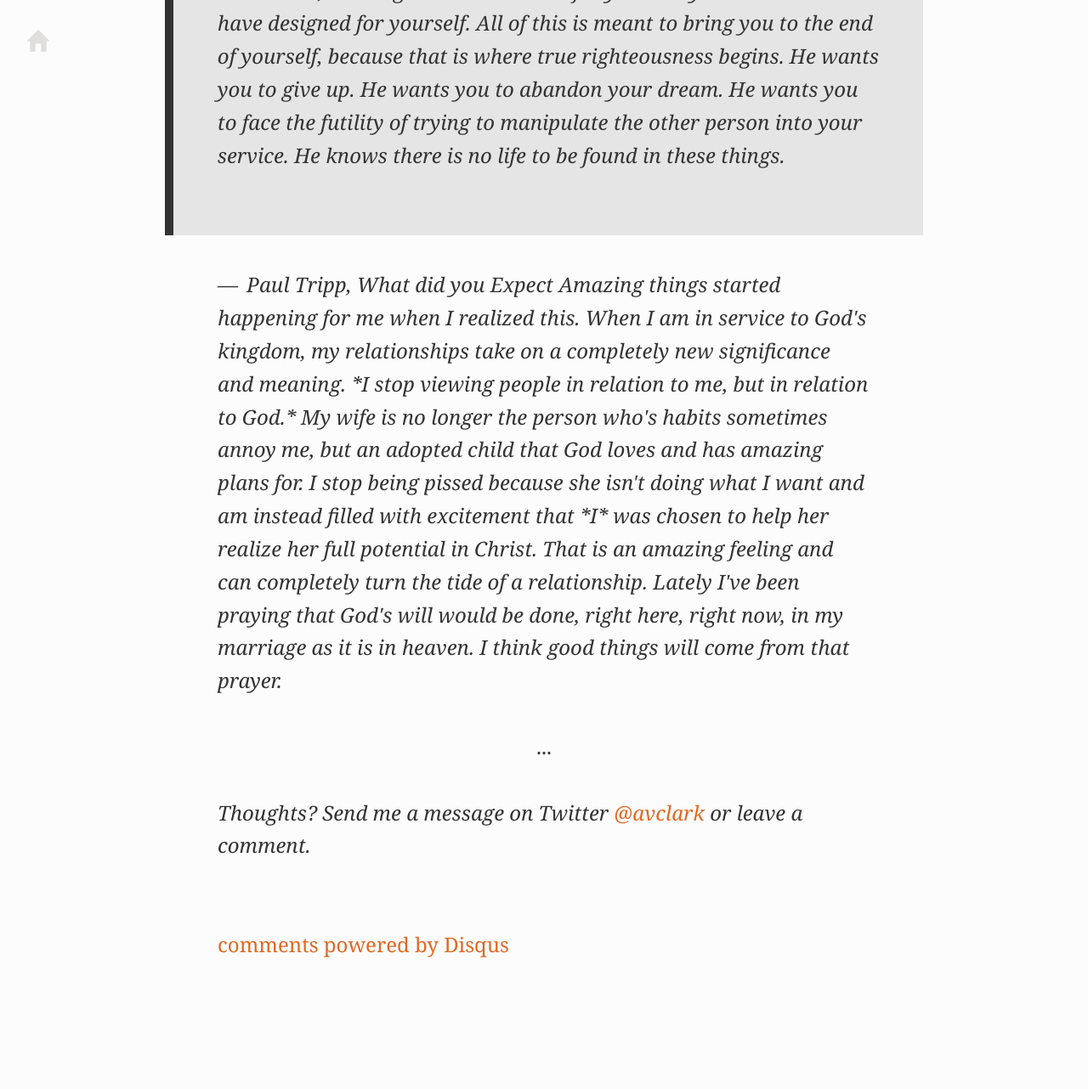
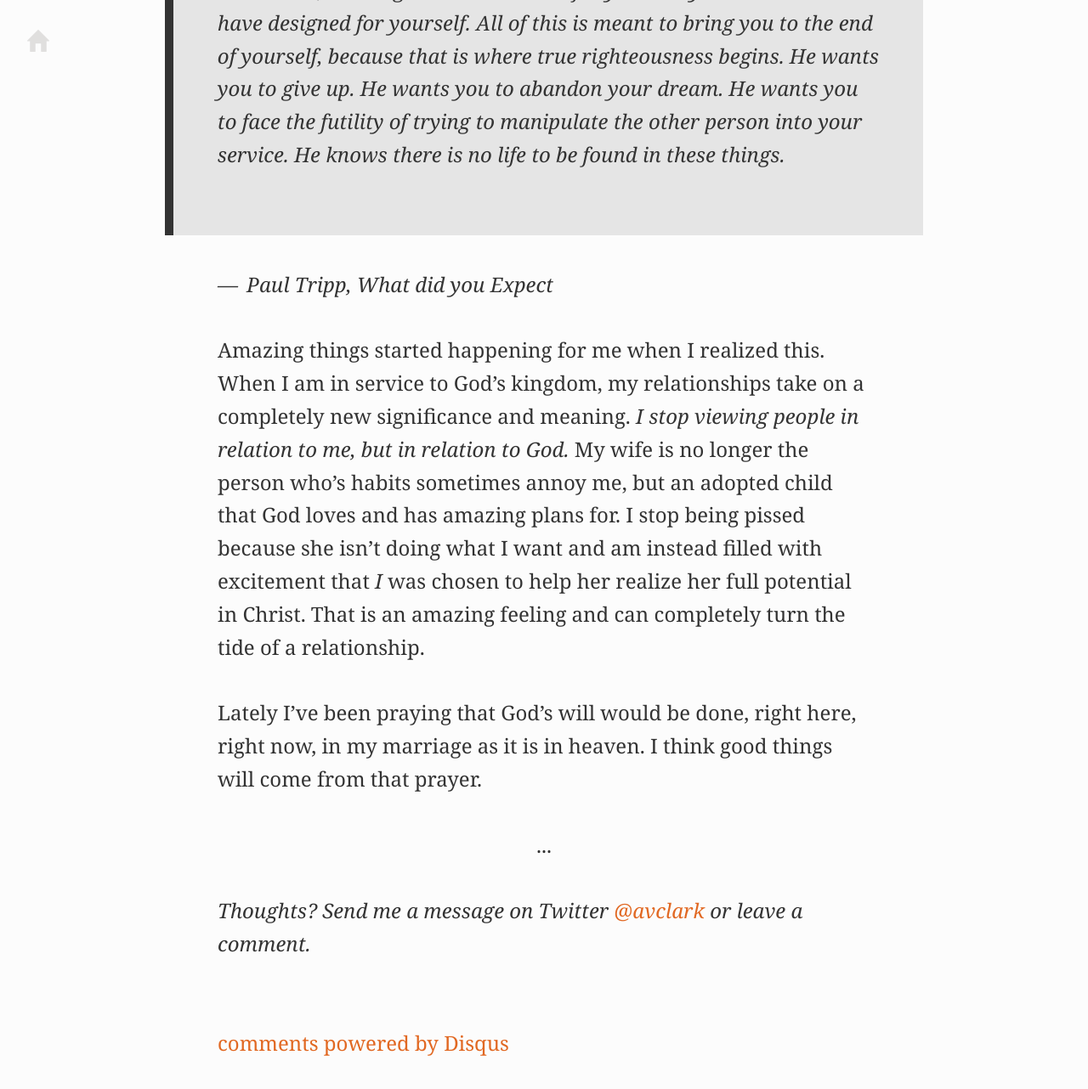
Before and after one commit to avclark/avclark.github.com, a Jekyll site: the page built from _posts/2012-09-07-a-tale-of-two-kingdoms.md, in a window 1280 px wide and 1400 px high, scrolled down 3247 px. Shown: the top 1282 px of the window at 85% size. Built offline with Jekyll 4.4.1, drawn with Linux system fonts in a browser that asks for light colours; nearby versions of some CDN libraries; Markdown is read by kramdown in place of the engine named in the settings; comment, search, counter and statistics services are not loaded.

Commit message:
Post fix

```diff
--- a/_posts/2012-09-07-a-tale-of-two-kingdoms.md
+++ b/_posts/2012-09-07-a-tale-of-two-kingdoms.md
@@ -20,7 +20,7 @@ And in the beginning this was not a problem because we were so in love with each
 
 But it didn't take long for things to breakdown. My wife started becoming an obstacle to my kingdom and I to hers.
 
-#What Then
+##What Then
 
 It's hard to see flaws in the people you love, especially when the relationship is new. The flaws are there, but we minimize and gloss over them. We are <a href="http://en.wiktionary.org/wiki/twitterpated">twitterpated</a>, as it were, and it's normal. But as we settle in and become more comfortable with each other, we find that those little details, habits and idiosyncrasies that we once loved have become annoyances and we start to see our kingdom crumble just a bit. The dreams we had for our lives get a little chipped and dusty and enough time passes and we look at our spouse and think, "How did we get here? This is not what I thought it would be."
 
@@ -30,7 +30,7 @@ But God's grace can explode that. Consider this:
 
 >His grace purposes to expose and to free you from your bondage to you. His grace is meant to bring you to the end of yourself so that you will finally begin to place your identity, your meaning and purpose and your inner sense of well-being in him. So he places you in a comprehensive relationship with another flawed person, and he places that relationship right in the middle of a very broken world. To add to this, he designs circumstances for you that you would never have designed for yourself. All of this is meant to bring you to the end of yourself, because that is where true righteousness begins. He wants you to give up. He wants you to abandon your dream. He wants you to face the futility of trying to manipulate the other person into your service. He knows there is no life to be found in these things.
 
-<p class="cite">Paul Tripp, What did you Expect
+<p class="cite">Paul Tripp, What did you Expect</p>
 
 Amazing things started happening for me when I realized this. When I am in service to God's kingdom, my relationships take on a completely new significance and meaning. *I stop viewing people in relation to me, but in relation to God.* My wife is no longer the person who's habits sometimes annoy me, but an adopted child that God loves and has amazing plans for. I stop being pissed because she isn't doing what I want and am instead filled with excitement that *I* was chosen to help her realize her full potential in Christ. That is an amazing feeling and can completely turn the tide of a relationship.
 
```
